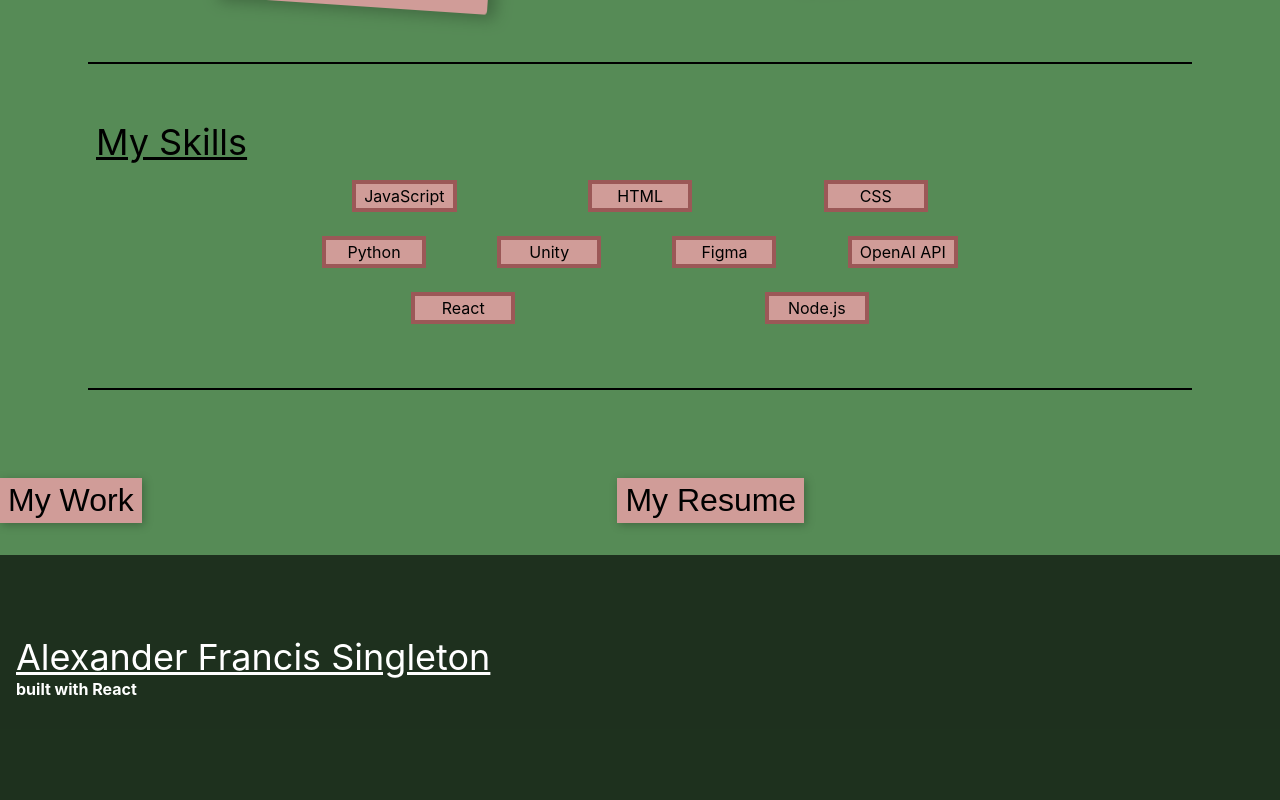
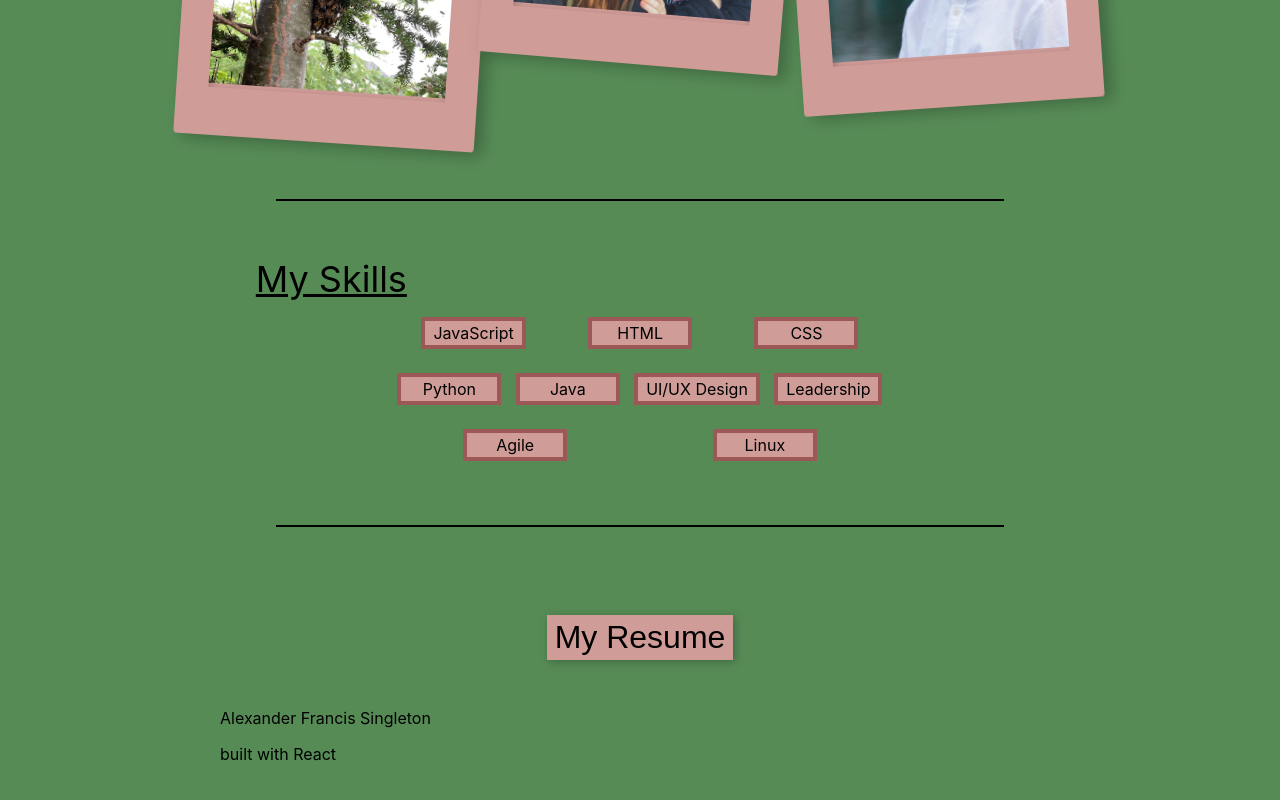
Before and after one commit to Sixsinglebird/portfolio, a React (Create React App) app: page / in a window 1280 px wide. Shown: the part 1050-1850 px from the top of the page. After the commit the page ends 1814 px from the top, so only its background shows below. Built offline with nearby package versions, Linux system fonts and the light colour scheme.

Commit message:
final commit

```diff
--- a/src/App.css
+++ b/src/App.css
@@ -1,6 +1,11 @@
 * {
   margin: 0;
   padding: 0;
+}
+
+#mainContent {
+  max-width: 904px;
+  margin: 0 auto;
 }
 
 blockquote {
@@ -60,11 +65,7 @@ button:active {
 }
 
 footer {
-  background-color: rgba(0, 0, 0, 0.65);
-  color: #fff;
-  height: 176px;
-  padding-top: 80px;
-  padding-left: 16px;
+  color: black;
 }
 
 img {
@@ -111,11 +112,6 @@ figure {
   margin-top: 8px;
 }
 
-#photos {
-  margin: auto;
-  width: 65%;
-}
-
 #contactInfo {
   font-size: 10px;
   color: #fff;
@@ -130,8 +126,7 @@ figure {
 
 #nav {
   width: 100%;
-  margin-left: auto;
-  margin-right: auto;
+  justify-content: center;
 }
 
 #nav button {
--- a/src/App.js
+++ b/src/App.js
@@ -17,6 +17,7 @@ function App() {
   return (
     <>
       <Header title="Alex Singleton" action={flipCard} />
+      <div id="mainContent">
         <AboutMe card={front} />
         <hr />
         <Photos deg={deg} />
@@ -24,6 +25,7 @@ function App() {
         <Skills />
         <Navigation />
         <Footer />
+      </div>
     </>
   );
 }
--- a/src/components/Footer.jsx
+++ b/src/components/Footer.jsx
@@ -2,8 +2,8 @@ const Footer = () => {
   return (
     <>
       <footer>
-        <h3>Alexander Francis Singleton</h3>
-        <h4>built with React</h4>
+        <p>Alexander Francis Singleton</p>
+        <p>built with React</p>
       </footer>
     </>
   );
--- a/src/components/Navigation.jsx
+++ b/src/components/Navigation.jsx
@@ -3,10 +3,9 @@ import Button from "./Button";
 const Navigation = () => {
   return (
     <div id="nav" className="flex">
-      <a href="https://github.com/Sixsinglebird">
-        <Button text="My Work" />
+      <a href="https://www.dropbox.com/scl/fi/7a47i2blkqzbeu7xexxsw/Resume-2023_10_06.pdf?rlkey=ac2vockkgn6rm9r965zz4tzc2&dl=1">
+        <Button text="My Resume" />
       </a>
-      <Button text="My Resume" />
     </div>
   );
 };
--- a/src/components/Skills.jsx
+++ b/src/components/Skills.jsx
@@ -12,13 +12,13 @@ const Skills = () => {
         </div>
         <div className="flex" style={{ width: "65%", margin: " 8px auto" }}>
           <Skill title="Python" />
-          <Skill title="Unity" />
-          <Skill title="Figma" />
-          <Skill title="OpenAI API" />
+          <Skill title="Java" />
+          <Skill title="UI/UX Design" />
+          <Skill title="Leadership" />
         </div>
         <div className="flex" style={{ width: "65%", margin: " 8px auto" }}>
-          <Skill title="React" />
-          <Skill title="Node.js" />
+          <Skill title="Agile" />
+          <Skill title="Linux" />
         </div>
       </div>
       <hr />
```
Lines whose indentation alone changed are shown as unchanged.
